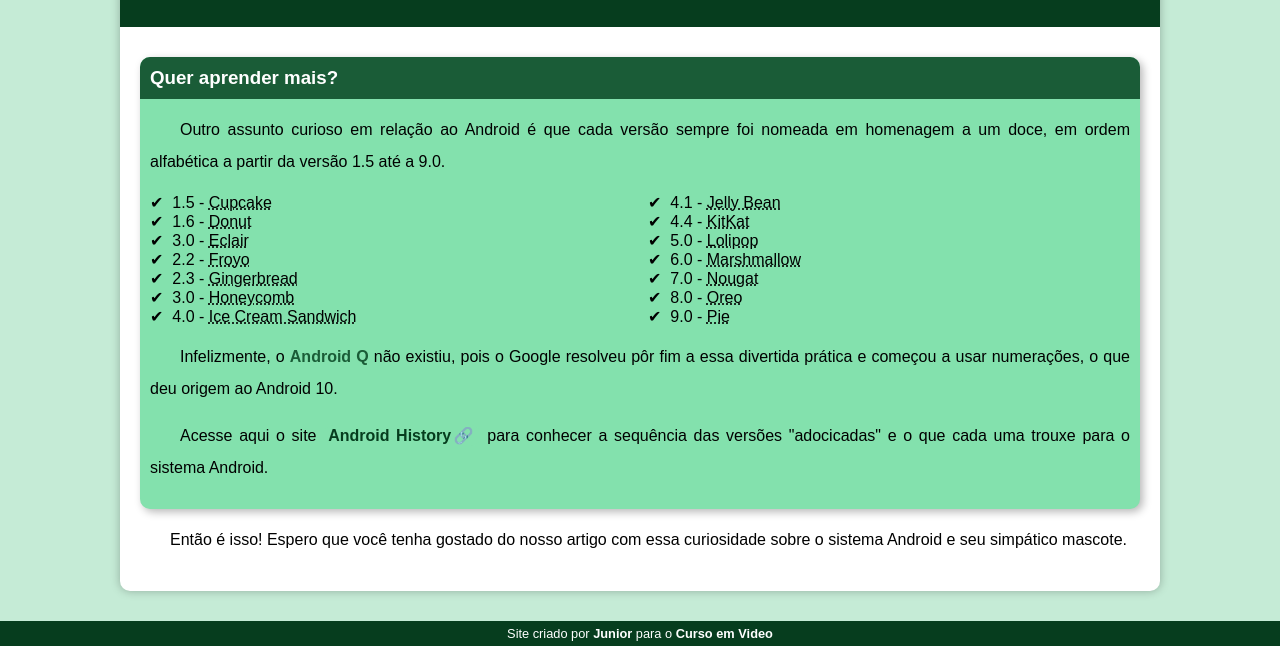
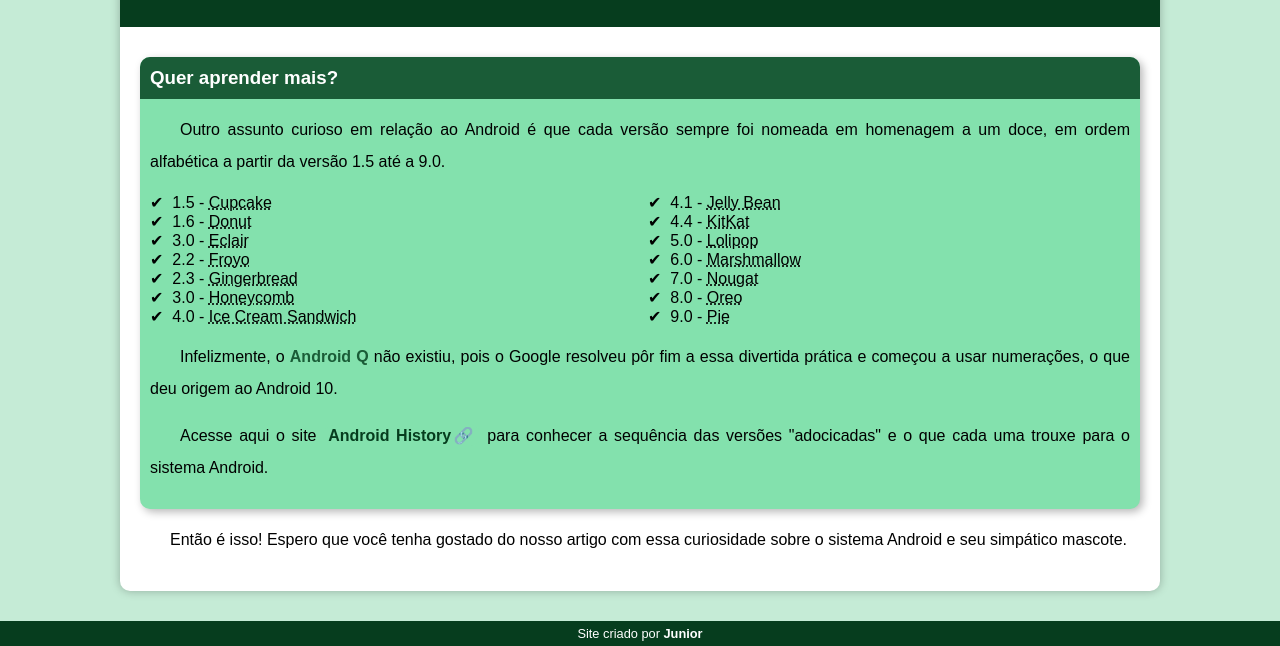
Before and after one commit to rogercluts/projeto-android, a plain HTML site: page android.html in a window 1280 px wide. Shown: the part 2351-2997 px from the top of the page. Drawn offline with Linux system fonts and the light colour scheme.

Commit message:
Update android.html

```diff
--- a/android.html
+++ b/android.html
@@ -118,7 +118,7 @@
         </article>
     </main>
     <footer>
-        <p>Site criado por <a href="https://github.com/rogercluts" target="_blank">Junior</a> para o <a href="https://www.youtube.com/channel/UCrWvhVmt0Qac3HgsjQK62FQ" target="_blank">Curso em Video</a></p>
+        <p>Site criado por <a href="https://github.com/rogercluts" target="_blank">Junior</a>
     </footer>
 </body>
 </html>
```
